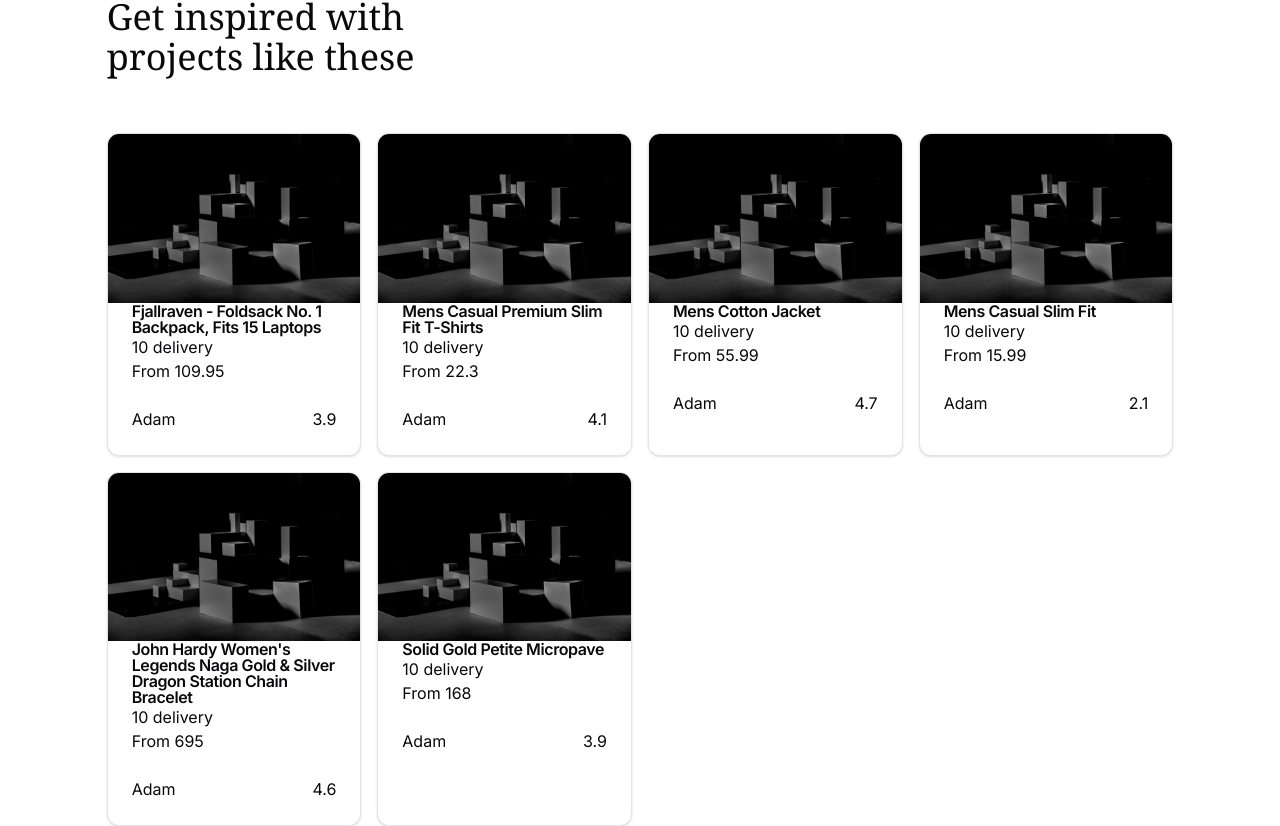
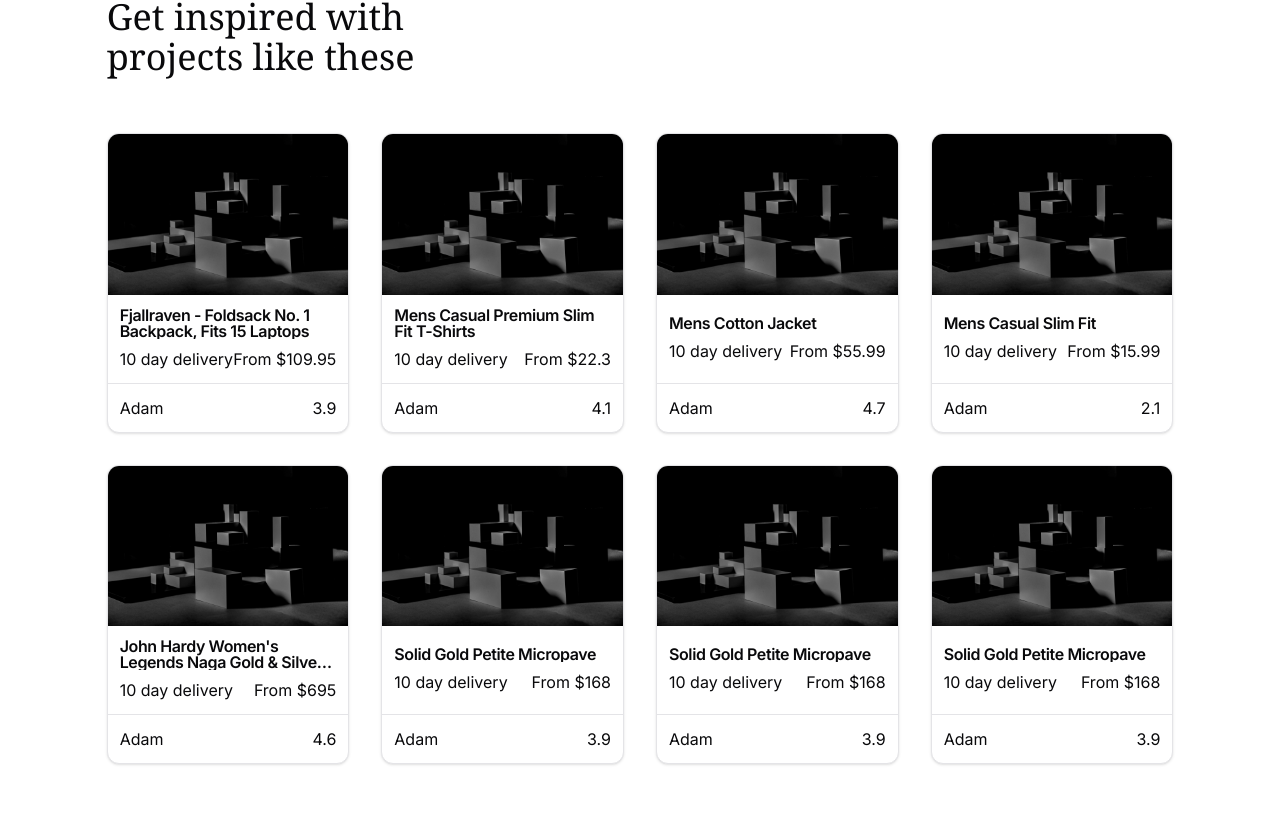
Before and after one commit to shahbaz4783/SkillHub-Connect, a Next.js app: page /services in a window 1280 px wide. Shown: the part 1519-2345 px from the top of the page. Built offline with nearby package versions, Linux system fonts and the light colour scheme.

Commit message:
improve card styling

```diff
--- a/src/app/services/page.tsx
+++ b/src/app/services/page.tsx
@@ -55,7 +55,7 @@ export default function Services() {
 					heading='Get inspired with projects like these'
 					subhead=''
 				/>
-				<article className='grid md:grid-cols-3 lg:grid-cols-4 gap-4'>
+				<article className='grid md:grid-cols-3 lg:grid-cols-4 gap-8'>
 					{serviceData.map((data) => (
 						<ServiceCard
             key={data.id}
--- a/src/components/layouts/ServiceCard.tsx
+++ b/src/components/layouts/ServiceCard.tsx
@@ -25,18 +25,18 @@ export default function ServiceCard({
 	rating,
 }: ServiceCardProps) {
 	return (
-		<Card>
-			<CardHeader className='p-0'>
+		<Card className='flex flex-col justify-between'>
+			<CardHeader>
 				<Image src={img} width={500} height={500} alt='' />
 			</CardHeader>
-			<CardContent>
-				<CardTitle>{title}</CardTitle>
-				<div>
-					<p>{days} delivery</p>
-					<p>From {price}</p>
+			<CardContent className='flex flex-col gap-2 justify-between'>
+				<CardTitle className='line-clamp-2'>{title}</CardTitle>
+				<div className='flex justify-between'>
+					<p>{days} day delivery</p>
+					<p>From ${price}</p>
 				</div>
 			</CardContent>
-			<CardFooter className='flex justify-between'>
+			<CardFooter className='flex justify-between items-center border-t-[1px]'>
 				<p className=''>{profile}</p>
 				<p className=''>{rating}</p>
 			</CardFooter>
--- a/src/components/ui/card.tsx
+++ b/src/components/ui/card.tsx
@@ -23,7 +23,7 @@ const CardHeader = React.forwardRef<
 >(({ className, ...props }, ref) => (
   <div
     ref={ref}
-    className={cn("flex flex-col space-y-1.5 p-6", className)}
+    className={cn("flex flex-col space-y-1.5", className)}
     {...props}
   />
 ))
@@ -57,7 +57,7 @@ const CardContent = React.forwardRef<
   HTMLDivElement,
   React.HTMLAttributes<HTMLDivElement>
 >(({ className, ...props }, ref) => (
-  <div ref={ref} className={cn("p-6 pt-0", className)} {...props} />
+  <div ref={ref} className={cn("p-3", className)} {...props} />
 ))
 CardContent.displayName = "CardContent"
 
@@ -67,7 +67,7 @@ const CardFooter = React.forwardRef<
 >(({ className, ...props }, ref) => (
   <div
     ref={ref}
-    className={cn("flex items-center p-6 pt-0", className)}
+    className={cn("flex items-center p-3", className)}
     {...props}
   />
 ))
--- a/src/data/temp-data.ts
+++ b/src/data/temp-data.ts
@@ -79,4 +79,30 @@ export const serviceData = [
 			count: 70,
 		},
 	},
+	{
+		id: 6,
+		title: 'Solid Gold Petite Micropave',
+		price: 168,
+		description:
+			'Satisfaction Guaranteed. Return or exchange any order within 30 days.Designed and sold by Hafeez Center in the United States. Satisfaction Guaranteed. Return or exchange any order within 30 days.',
+		category: 'jewelery',
+		image: 'https://fakestoreapi.com/img/61sbMiUnoGL._AC_UL640_QL65_ML3_.jpg',
+		rating: {
+			rate: 3.9,
+			count: 70,
+		},
+	},
+	{
+		id: 6,
+		title: 'Solid Gold Petite Micropave',
+		price: 168,
+		description:
+			'Satisfaction Guaranteed. Return or exchange any order within 30 days.Designed and sold by Hafeez Center in the United States. Satisfaction Guaranteed. Return or exchange any order within 30 days.',
+		category: 'jewelery',
+		image: 'https://fakestoreapi.com/img/61sbMiUnoGL._AC_UL640_QL65_ML3_.jpg',
+		rating: {
+			rate: 3.9,
+			count: 70,
+		},
+	},
 ];
```
